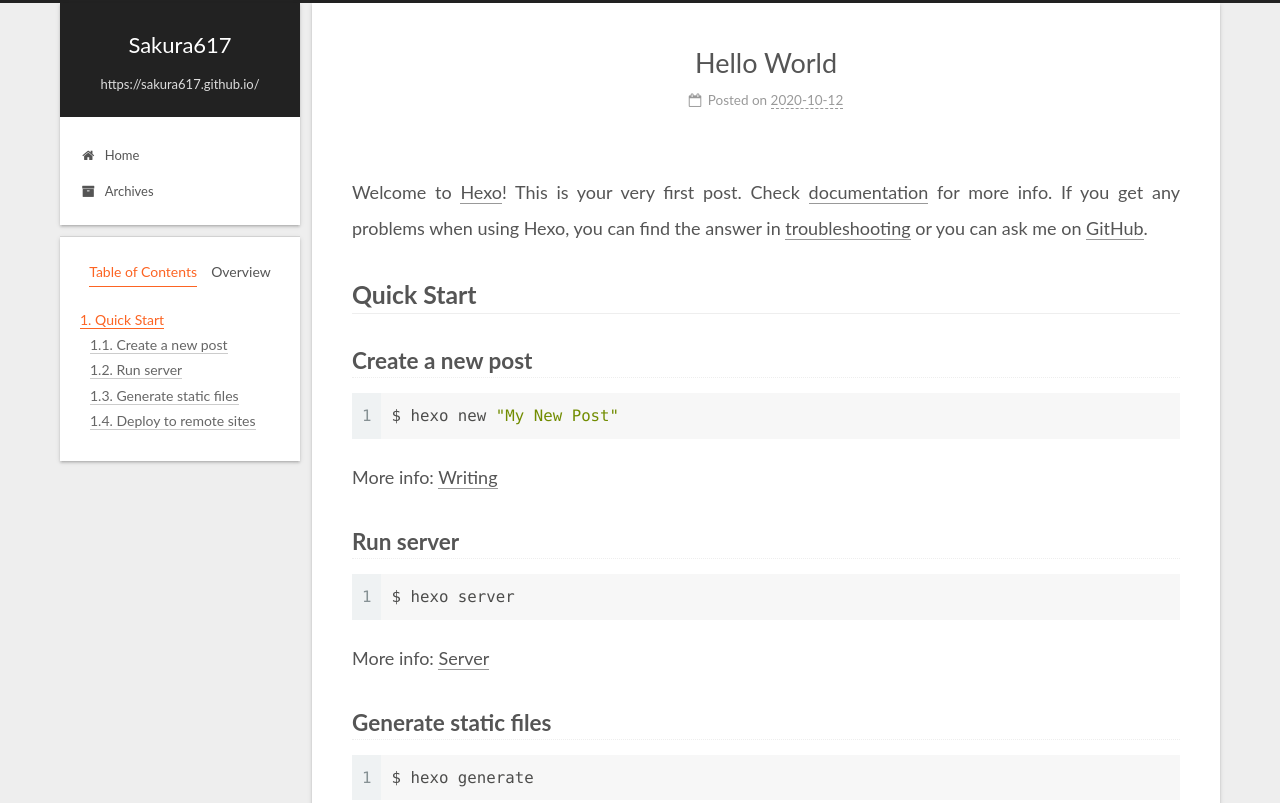
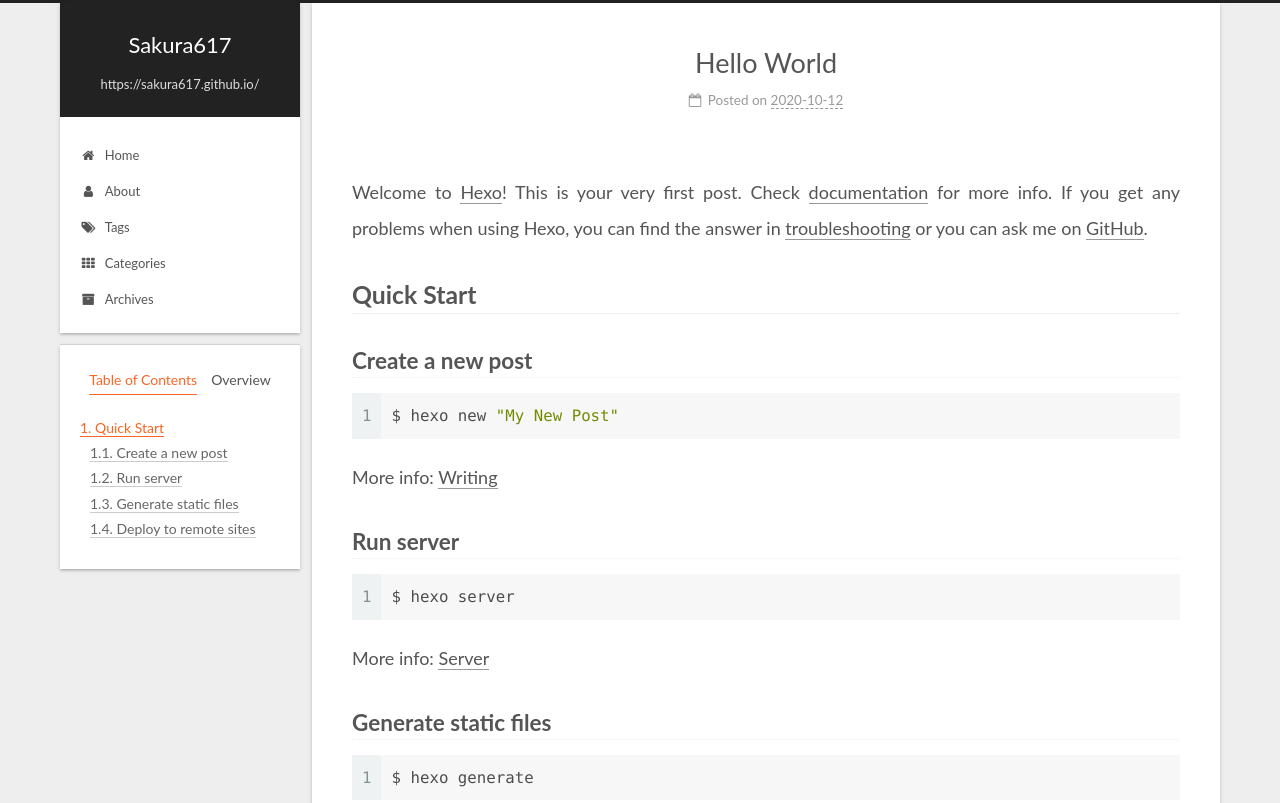
Before and after one commit to Sakura617/Sakura617.github.io, a plain HTML site: page 2020/10/12/hello-world/index.html in a window 1280 px wide. Shown: the top 803 px of the page. Drawn offline with Linux system fonts and the light colour scheme.

Commit message:
Site updated: 2020-10-13 14:51:37

```diff
--- a/2020/10/12/hello-world/index.html
+++ b/2020/10/12/hello-world/index.html
@@ -137,6 +137,21 @@
         <li class="menu-item menu-item-home">
 
     <a href="/Sakura617.github.io/" rel="section"><i class="fa fa-fw fa-home"></i>Home</a>
+
+  </li>
+        <li class="menu-item menu-item-about">
+
+    <a href="/Sakura617.github.io/about/" rel="section"><i class="fa fa-fw fa-user"></i>About</a>
+
+  </li>
+        <li class="menu-item menu-item-tags">
+
+    <a href="/Sakura617.github.io/tags/" rel="section"><i class="fa fa-fw fa-tags"></i>Tags</a>
+
+  </li>
+        <li class="menu-item menu-item-categories">
+
+    <a href="/Sakura617.github.io/categories/" rel="section"><i class="fa fa-fw fa-th"></i>Categories</a>
 
   </li>
         <li class="menu-item menu-item-archives">
--- a/css/main.css
+++ b/css/main.css
@@ -1153,7 +1153,7 @@ pre .javascript .function {
 }
 .links-of-author a::before,
 .links-of-author span.exturl::before {
-  background: #9cd5ff;
+  background: #ffb440;
   border-radius: 50%;
   content: ' ';
   display: inline-block;
```
Also changed, not shown: archives/2020/10/index.html (+15 -0 lines), archives/2020/index.html (+15 -0 lines), archives/index.html (+15 -0 lines), index.html (+15 -0 lines).
